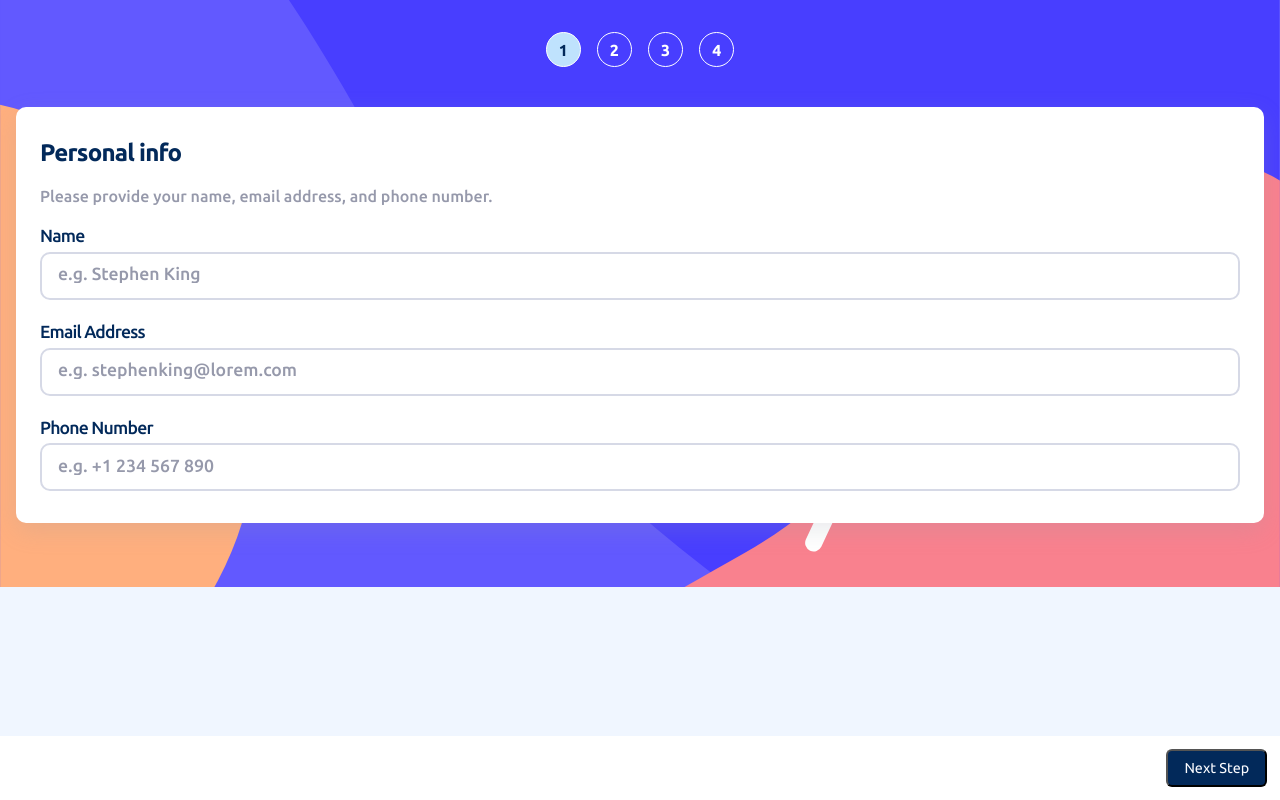
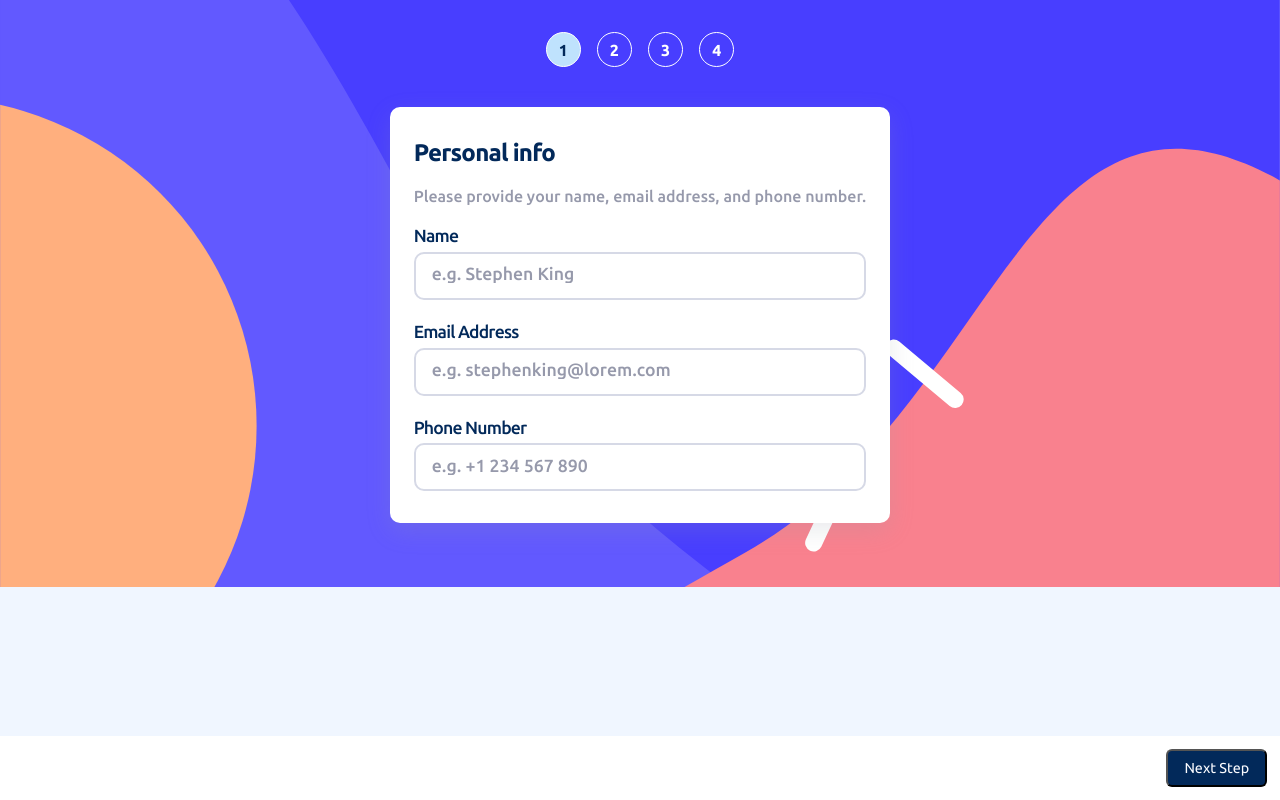
Before and after one commit to natzgg/multi-step-form, a plain HTML site: page index.html in a window 1280 px wide. Drawn offline with Linux system fonts and the light colour scheme.

Commit message:
Update font when size

```diff
--- a/style.css
+++ b/style.css
@@ -46,6 +46,8 @@ main {
   width: 100%;
   display: flex;
   flex-direction: column;
+  justify-content: center;
+  align-items: center;
 }
 
 .steps-container {
@@ -94,6 +96,7 @@ main {
   gap: 1rem;
   padding: 2rem 1.5rem;
   animation: fadeIn ease 1s;
+  max-width: 40rem;
 }
 
 .text-container {
@@ -464,3 +467,10 @@ input:checked + .slider:before {
     opacity: 1;
   }
 }
+
+/* RESPONSIVE */
+@media screen and (max-width: 353px) {
+  .row input::placeholder {
+    font-size: 0.8rem;
+  }
+}
```
